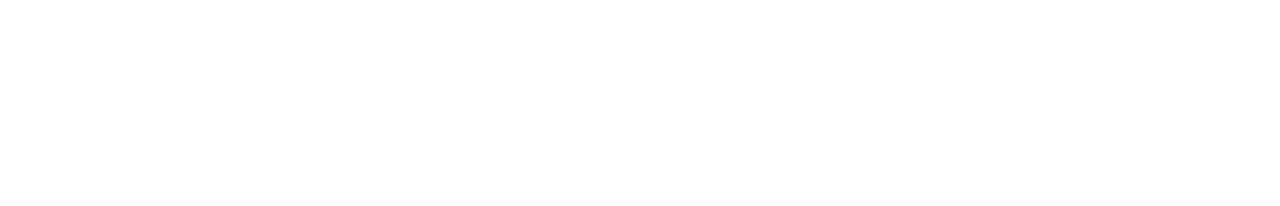
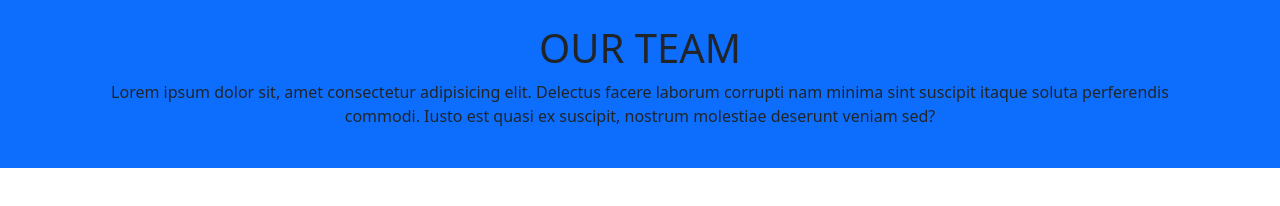
Before and after one commit to rudyhuacasi/js-our-team, a plain HTML site: page index.html in a window 1280 px wide. Drawn offline with nearby package versions, Linux system fonts and the light colour scheme.

Commit message:
{UPD} added tittle "OUR TEAM"

```diff
--- a/index.html
+++ b/index.html
@@ -1,11 +1,23 @@
 <!DOCTYPE html>
 <html lang="en">
 <head>
+    <!--css bootstrap-->
+    <link href="https://cdn.jsdelivr.net/npm/bootstrap@5.3.3/dist/css/bootstrap.min.css" rel="stylesheet" integrity="sha384-QWTKZyjpPEjISv5WaRU9OFeRpok6YctnYmDr5pNlyT2bRjXh0JMhjY6hW+ALEwIH" crossorigin="anonymous">
     <meta charset="UTF-8">
     <meta name="viewport" content="width=device-width, initial-scale=1.0">
     <title>Document</title>
 </head>
 <body>
+    <!--OUR TEAM-->
+    <header class="bg-primary">
+        <div class=" text-center container p-4">
+            <h1>OUR TEAM</h1>
+            <p>Lorem ipsum dolor sit, amet consectetur adipisicing elit. Delectus facere laborum corrupti nam minima sint suscipit itaque soluta perferendis commodi. Iusto est quasi ex suscipit, nostrum molestiae deserunt veniam sed?</p>
+        </div>
+    </header>
+    <main>
+    </main>
+    <!--javascript-->
     <script type="text/javascript" src="js/main.js"></script>
 </body>
 </html>
```
